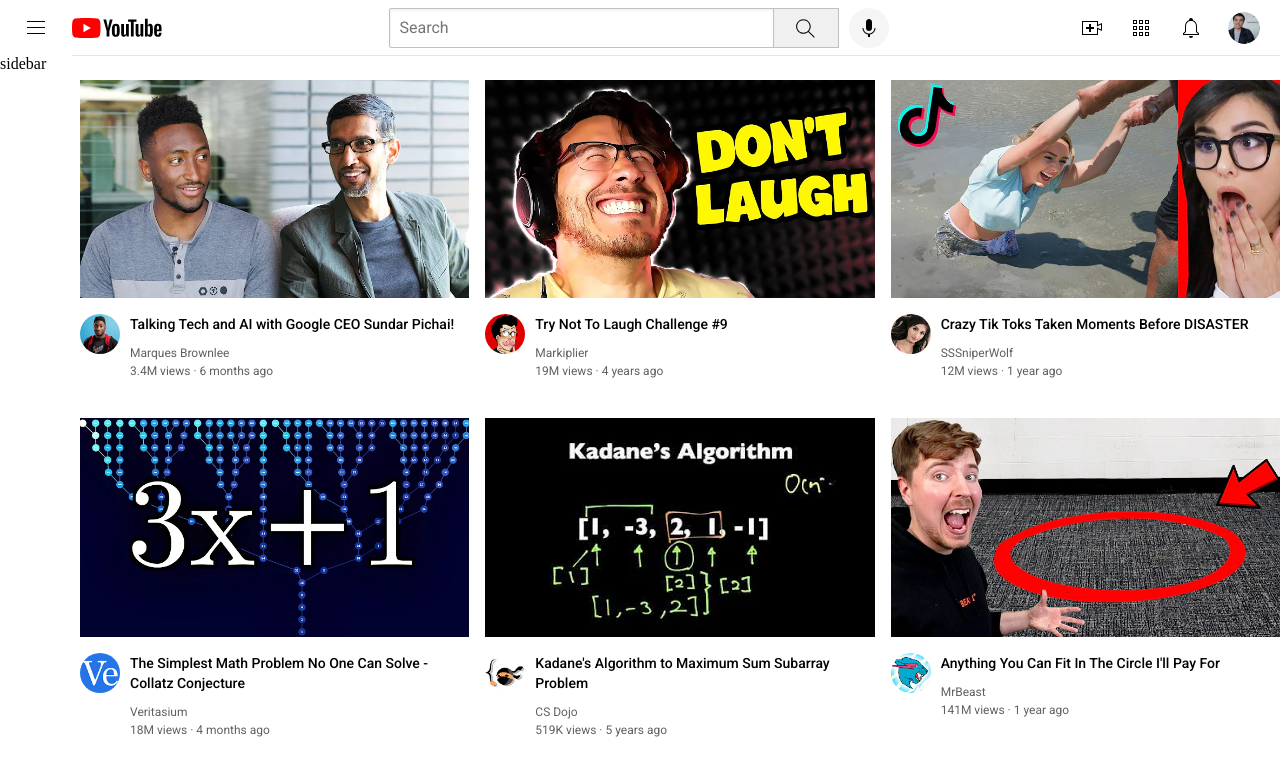
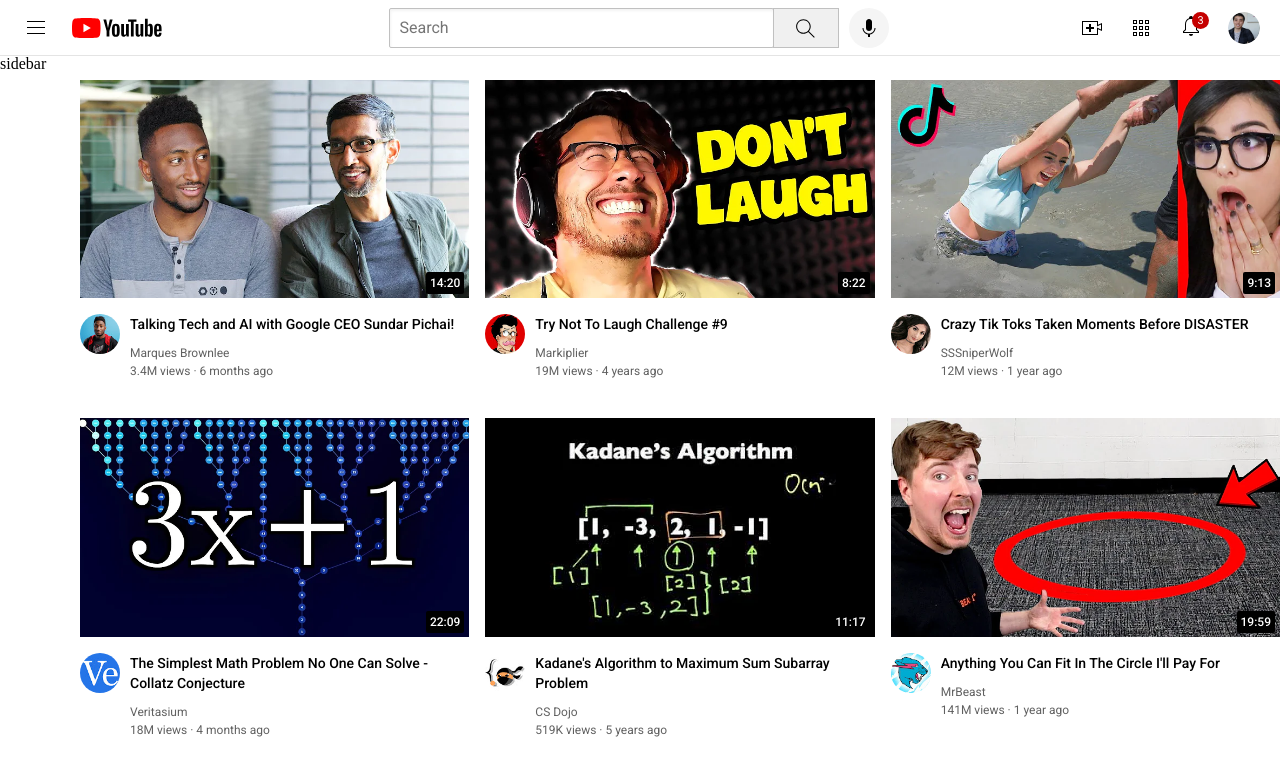
Before and after one commit to andreeacobzaru/youtube_clone, a plain HTML site: page youtube.html in a window 1280 px wide. Drawn offline with Linux system fonts and the light colour scheme.

Commit message:
Added timestamps to videos and notiications number to notifications icon

```diff
--- a/styles/header.css
+++ b/styles/header.css
@@ -8,6 +8,7 @@
   top: 0;
   left: 0;
   right: 0;
+  z-index: 100;
 
   background-color: white;
   border-bottom-width: 1px;
@@ -107,6 +108,25 @@
   height: 24px;
 }
 
+.notifications-icon-container {
+  position: relative
+}
+
+.notifications-count {
+  position: absolute;
+  top: -2px;
+  right: -6px;
+  background-color: rgb(197, 0, 0);
+  color: white;
+  font-family: Roboto, Arial;
+  font-size: 11px;
+  padding-left: 5px;
+  padding-right: 5px;
+  padding-top: 2px;
+  padding-bottom: 2px;
+  border-radius: 10px;
+}
+
 .current-user-picture {
   height: 32px;
   border-radius: 16px;
--- a/styles/video.css
+++ b/styles/video.css
@@ -22,6 +22,7 @@
 
 .thumbnail-row {
   margin-bottom: 12px;
+  position: relative;
 }
 
 .video-author, .video-stats {
@@ -39,3 +40,17 @@
   column-gap: 16px;
   row-gap: 40px
 }
+
+.video-time {
+  font-family: Roboto, Arial;
+  font-size: 12px;
+  font-weight: 500;
+  padding: 4px;
+  border-radius: 2px;
+
+  background-color: black;
+  color: white;
+  position: absolute;
+  bottom: 8px;
+  right: 5px;
+}
--- a/youtube.html
+++ b/youtube.html
@@ -31,7 +31,10 @@
             <div class="right-section">
                 <img class="upload-icon" src="icons/upload.svg">
                 <img class="youtube-apps-icon" src="icons/youtube-apps.svg">
-                <img class="notifications-icon" src="icons/notifications.svg">
+                <div class="notifications-icon-container">
+                    <img class="notifications-icon" src="icons/notifications.svg">
+                    <div class="notifications-count">3</div>
+                </div>
                 <img class="current-user-picture" src="channel-pictures/my-channel.jpeg">
             </div>
         </div>
@@ -44,6 +47,7 @@
             <div class="video-preview">
                 <div class="thumbnail-row">
                     <img class="thumbnail" src="thumbnails/thumbnail-1.webp">
+                    <div class="video-time">14:20</div>
                 </div>
                 <div class="video-info-grid">
                     <div class="channel-picture">
@@ -66,6 +70,7 @@
             <div class="video-preview">
                 <div class="thumbnail-row">
                     <img class="thumbnail" src="thumbnails/thumbnail-2.webp">
+                    <div class="video-time">8:22</div>
                 </div>
                 <div class="video-info-grid">
                     <div class="channel-picture">
@@ -88,6 +93,7 @@
             <div class="video-preview">
                 <div class="thumbnail-row">
                     <img class="thumbnail" src="thumbnails/thumbnail-3.webp">
+                    <div class="video-time">9:13</div>
                 </div>
                 <div class="video-info-grid">
                     <div class="channel-picture">
@@ -110,6 +116,7 @@
             <div class="video-preview">
                 <div class="thumbnail-row">
                     <img class="thumbnail" src="thumbnails/thumbnail-4.webp">
+                    <div class="video-time">22:09</div>
                 </div>
                 <div class="video-info-grid">
                     <div class="channel-picture">
@@ -132,6 +139,7 @@
             <div class="video-preview">
                 <div class="thumbnail-row">
                     <img class="thumbnail" src="thumbnails/thumbnail-5.webp">
+                    <div class="video-time">11:17</div>
                 </div>
                 <div class="video-info-grid">
                     <div class="channel-picture">
@@ -154,6 +162,7 @@
             <div class="video-preview">
                 <div class="thumbnail-row">
                     <img class="thumbnail" src="thumbnails/thumbnail-6.webp">
+                    <div class="video-time">19:59</div>
                 </div>
                 <div class="video-info-grid">
                     <div class="channel-picture">
```
